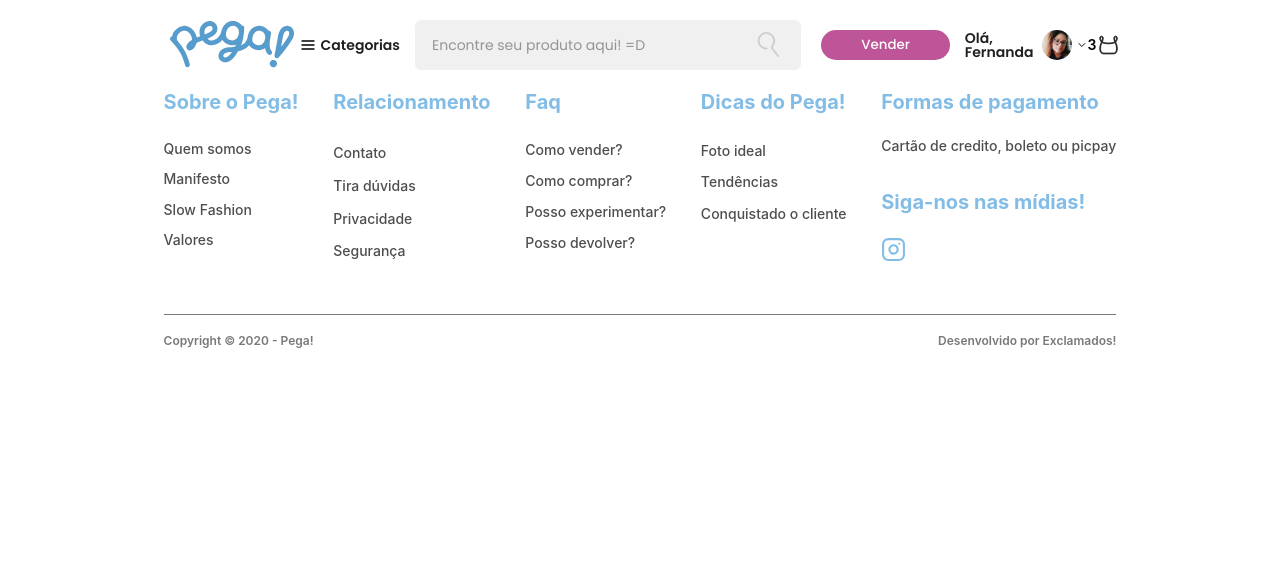
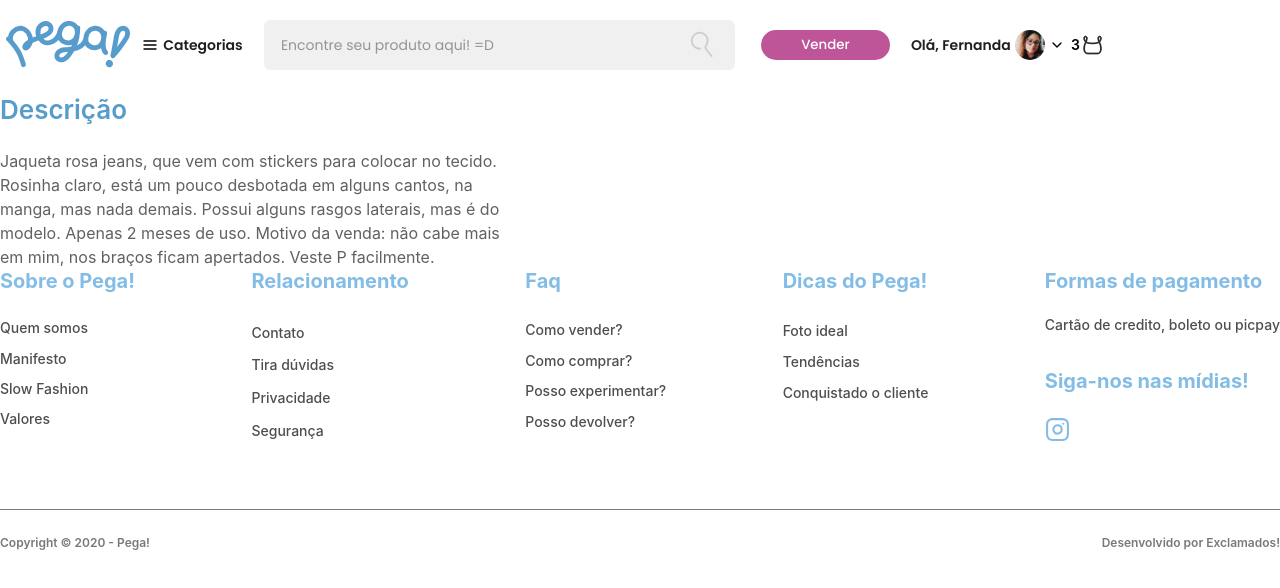
Before and after one commit to michelleromao/pega, a React (Create React App) app in the folder frontend/: page /test in a window 1280 px wide. Shown: the top 588 px of the page. Built offline with nearby package versions, Linux system fonts and the light colour scheme.

Commit message:
feat: add ProductDescription

```diff
--- a/frontend/src/App.js
+++ b/frontend/src/App.js
@@ -8,14 +8,12 @@ import Index from './pages/Index';
 import TestPage from './pages/TestPage';
 
 function App() {
-  const [snackbar, setSnackbar] = React.useState({ open: false, message: '' });
-
   return (
     <>
       <Router>
         <Header />
         <Route exact path="/" component={() => <Index />} />
-        <Route path="/teste" component={() => <TestPage />} />
+        <Route exact path="/test" component={() => <TestPage />} />
         <Footer />
       </Router>
     </>
--- a/frontend/src/components/BannerSlide/style.css
+++ b/frontend/src/components/BannerSlide/style.css
@@ -15,7 +15,6 @@
   display: flex;
   flex-flow: column;
   width: 40%;
-  justify-content: center;
   align-items: center;
 }
 .containerPhoto h1 {
--- /dev/null
+++ b/frontend/src/components/Product/DescriptionProduct/index.js
@@ -0,0 +1,14 @@
+import React from 'react';
+import './style.css';
+
+function DescriptionProduct(props) {
+  return (
+    <>
+      <div className="descriptionProductContainer">
+        <h3>Descrição</h3>
+        <p>{props.description}</p>
+      </div>
+    </>
+  );
+}
+export default DescriptionProduct;
--- /dev/null
+++ b/frontend/src/components/Product/DescriptionProduct/style.css
@@ -0,0 +1,21 @@
+.descriptionProductContainer {
+  display: flex;
+  flex-flow: column;
+  width: 40%;
+}
+.descriptionProductContainer h3 {
+  font-style: normal;
+  font-weight: 600;
+  font-size: 26px;
+  line-height: 39px;
+  color: #569ccd;
+}
+
+.descriptionProductContainer p {
+  font-style: normal;
+  font-weight: normal;
+  font-size: 16px;
+  line-height: 24px;
+  color: #616161;
+  margin-top: 4%;
+}
--- a/frontend/src/pages/TestPage/index.js
+++ b/frontend/src/pages/TestPage/index.js
@@ -1,10 +1,12 @@
 import React from 'react';
-import Breadcrumbs from '../../components/Breadcrumbs';
+import DescriptionProduct from '../../components/Product/DescriptionProduct';
 
-function TestPage(props) {
+function TestPage() {
   return (
     <>
-      <Breadcrumbs category="vintage" />
+      <DescriptionProduct
+        description={`Jaqueta rosa jeans, que vem com stickers para colocar no tecido. Rosinha claro, está um pouco desbotada em alguns cantos, na manga, mas nada demais. Possui alguns rasgos laterais, mas é do modelo. Apenas 2 meses de uso. Motivo da venda: não cabe mais em mim, nos braços ficam apertados. Veste P facilmente.`}
+      />
     </>
   );
 }
```
